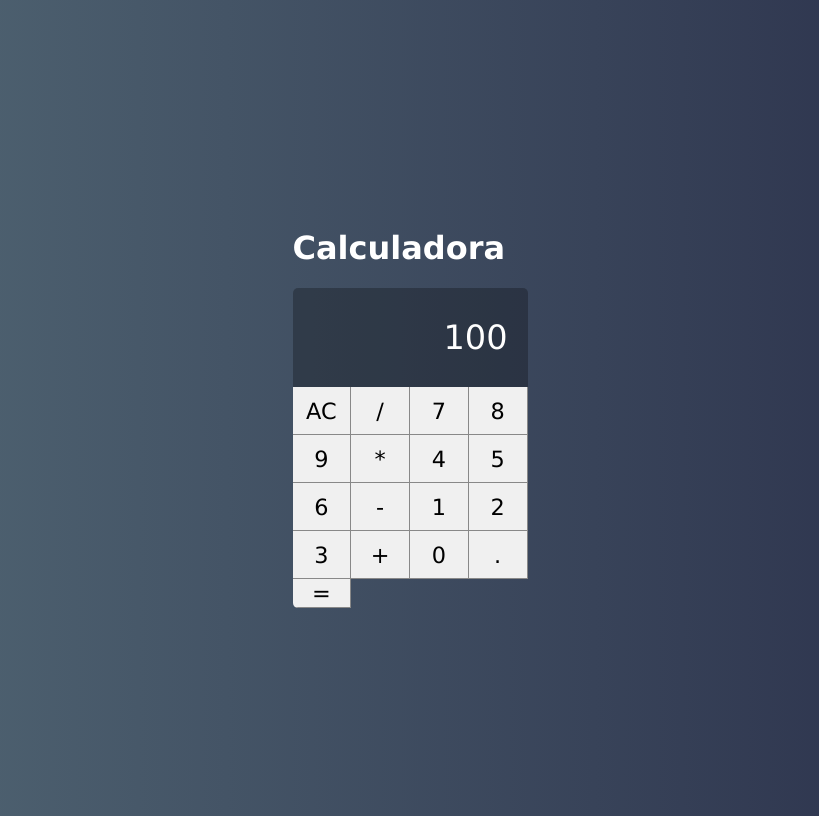
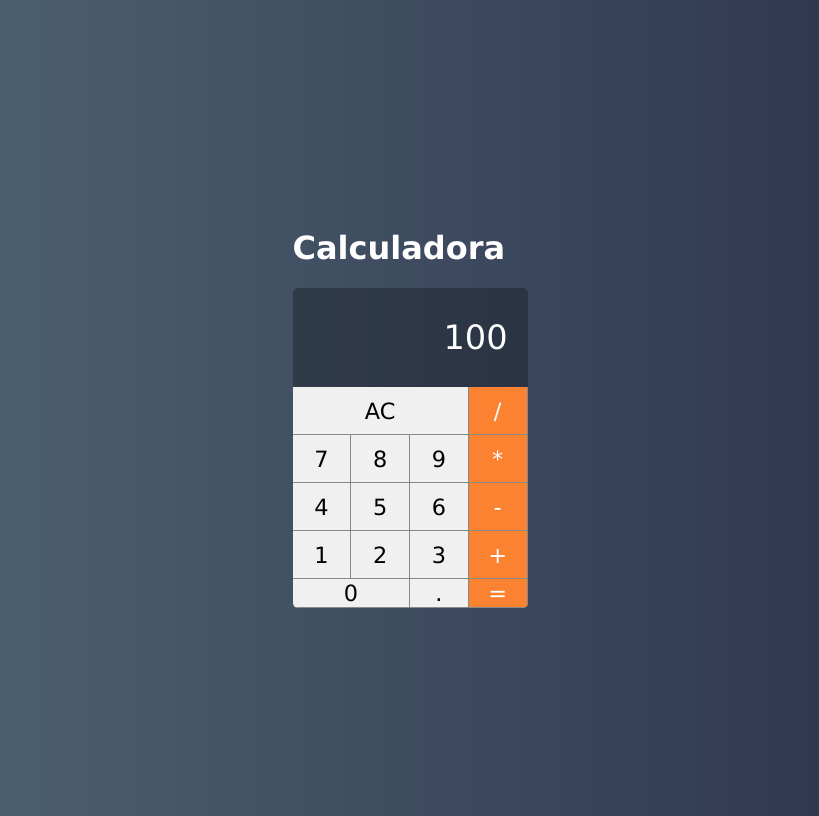
Before and after one commit to Pedrosouza21/Calculadora-React, a React (Create React App) app: page / in a window 1280 px wide. Shown: the whole page, without its empty margins (230-1049 px from the left). Built offline with nearby package versions, Linux system fonts and the light colour scheme.

Commit message:
Button Component #02

```diff
--- a/src/components/Button.css
+++ b/src/components/Button.css
@@ -11,3 +11,25 @@
     border-bottom: var(--border-button);
     outline: none;
 }
+
+
+.button:active{
+    background-color: #ccc;
+}
+
+.button.double{
+    grid-column: span 2;
+}
+
+.button.triple {
+    grid-column: span 3;
+}
+
+.button.operation{
+    background-color: #fa8231;
+    color: #FFF;
+}
+
+.button.operation:active{
+    background-color: #fa8231cc;
+}
--- a/src/components/Button.jsx
+++ b/src/components/Button.jsx
@@ -1,5 +1,18 @@
 import React from "react";
 import './Button.css'
 
-export default props =>
-<button className="button">{props.label}</button>
+export default props => {
+    let classes = 'button '
+    classes += props.operation ? 'operation' : ''
+    classes += props.double ? 'double' : ''
+    classes += props.triple ? 'triple' : ''
+
+
+    return (
+        <button
+        onClick={e =>props.click && props.click(props.label)}
+        className={classes}>
+        {props.label}
+        </button>
+    )
+}
--- a/src/main/Calculator.jsx
+++ b/src/main/Calculator.jsx
@@ -5,27 +5,49 @@
 import Display from "../components/Display";
 
 export default class Calculator extends Component {
-    render(){
+
+    constructor(props){
+        super(props)
+        this.clearMemory = this.clearMemory.bind(this)
+        this.setOperation = this.clearMemory.bind(this)
+        this.addDigit = this.addDigit.bind(this)
+    }
+
+    clearMemory() {
+        console.log('limpar')
+    }
+
+    setOperation(operation) {
+        console.log(operation)
+    }
+
+    addDigit(n){
+        console.log(n)
+    }
+
+
+    render() {
+
         return (
             <div className="calculator">
                 <Display value={100} />
-                <Button  label="AC" />
-                <Button  label="/"  />
-                <Button  label="7"  />
-                <Button  label="8"  />
-                <Button  label="9"  />
-                <Button  label="*"  />
-                <Button  label="4"  />
-                <Button  label="5"  />
-                <Button  label="6"  />
-                <Button  label="-"  />
-                <Button  label="1"  />
-                <Button  label="2"  />
-                <Button  label="3"  />
-                <Button  label="+"  />
-                <Button  label="0"  />
-                <Button  label="."  />
-                <Button  label="="  />
+                <Button  label="AC" click={this.clearMemory} triple/>
+                <Button  label="/"  click={this.setOperation} operation/>
+                <Button  label="7"  click={this.addDigit} />
+                <Button  label="8"  click={this.addDigit}/>
+                <Button  label="9"  click={this.addDigit}/>
+                <Button  label="*"  click={this.setOperation} operation/>
+                <Button  label="4"  click={this.addDigit}/>
+                <Button  label="5"  click={this.addDigit}/>
+                <Button  label="6"  click={this.addDigit}/>
+                <Button  label="-"  click={this.setOperation} operation/>
+                <Button  label="1"  click={this.addDigit}/>
+                <Button  label="2"  click={this.addDigit}/>
+                <Button  label="3"  click={this.addDigit}/>
+                <Button  label="+"  click={this.addDigit} operation/>
+                <Button  label="0" click={this.addDigit} double/>
+                <Button  label="."  click={this.setOperation}/>
+                <Button  label="=" click={this.setOperation} operation/>
 
 
             </div>
```
